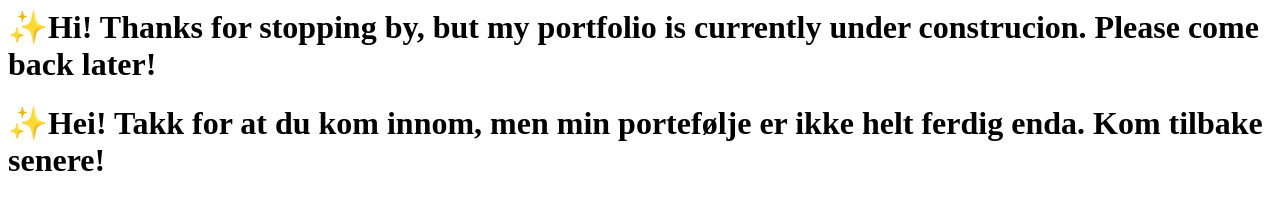
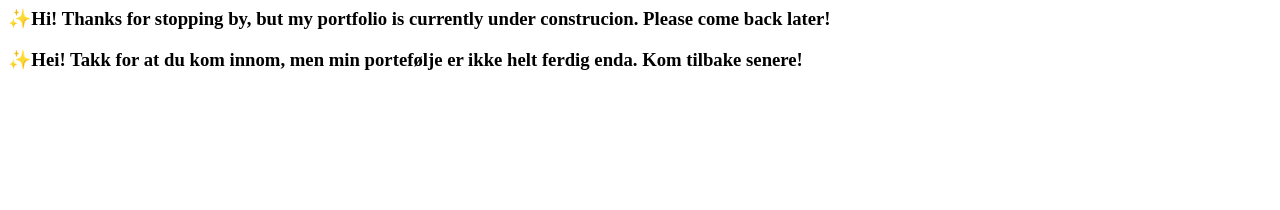
Before and after one commit to GEKarlsen/gekarlsen.github.io, a plain HTML site: page index.html in a window 1280 px wide. Drawn offline with Linux system fonts and the light colour scheme.

Commit message:
Update index.html

```diff
--- a/index.html
+++ b/index.html
@@ -1,2 +1,2 @@
-<h1>✨Hi! Thanks for stopping by, but my portfolio is currently under construcion. Please come back later!</h1>
-<h1>✨Hei! Takk for at du kom innom, men min portefølje er ikke helt ferdig enda. Kom tilbake senere!</h1>
+<h3>✨Hi! Thanks for stopping by, but my portfolio is currently under construcion. Please come back later!</h3>
+<h3>✨Hei! Takk for at du kom innom, men min portefølje er ikke helt ferdig enda. Kom tilbake senere!</h3>
```
